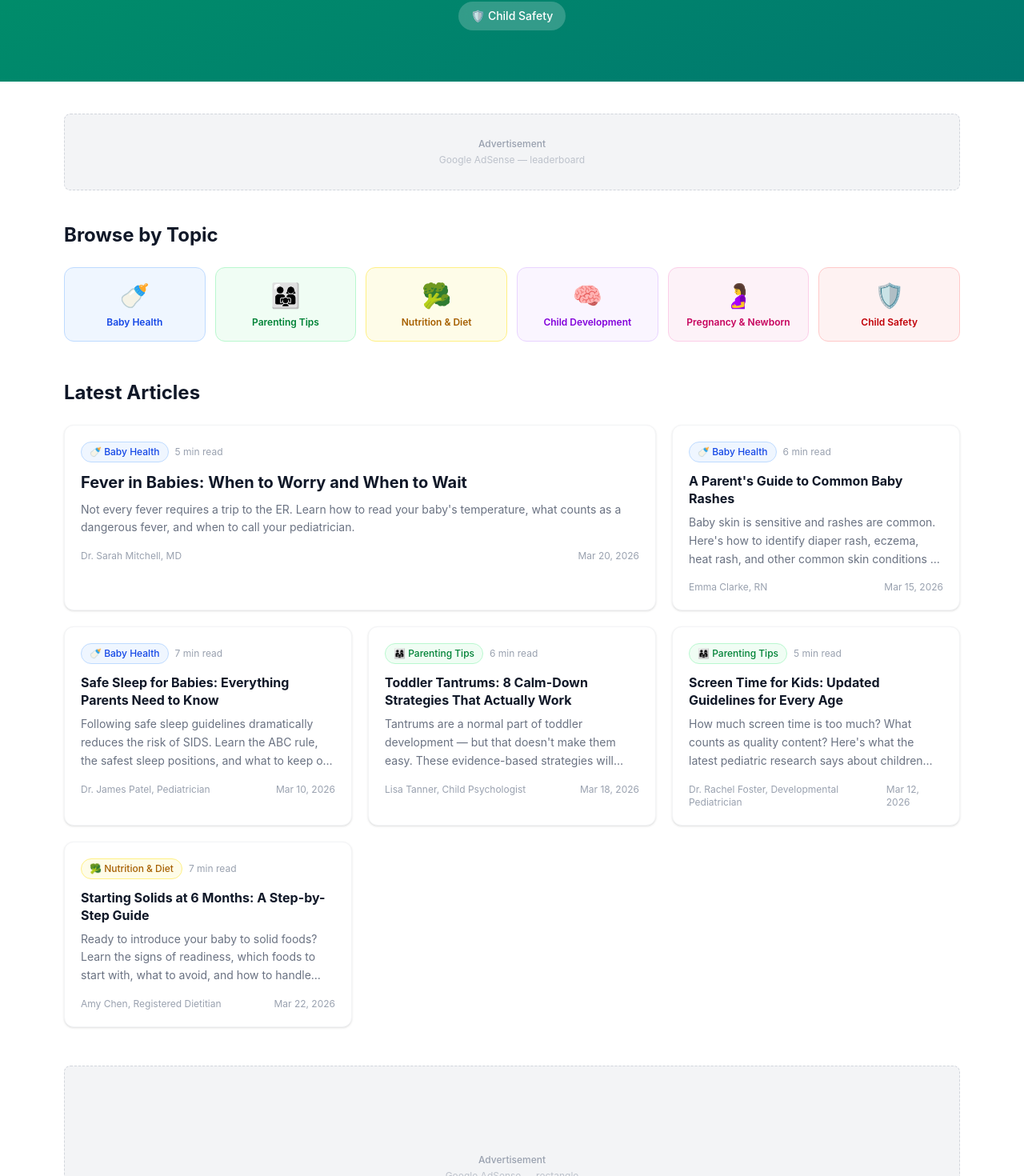
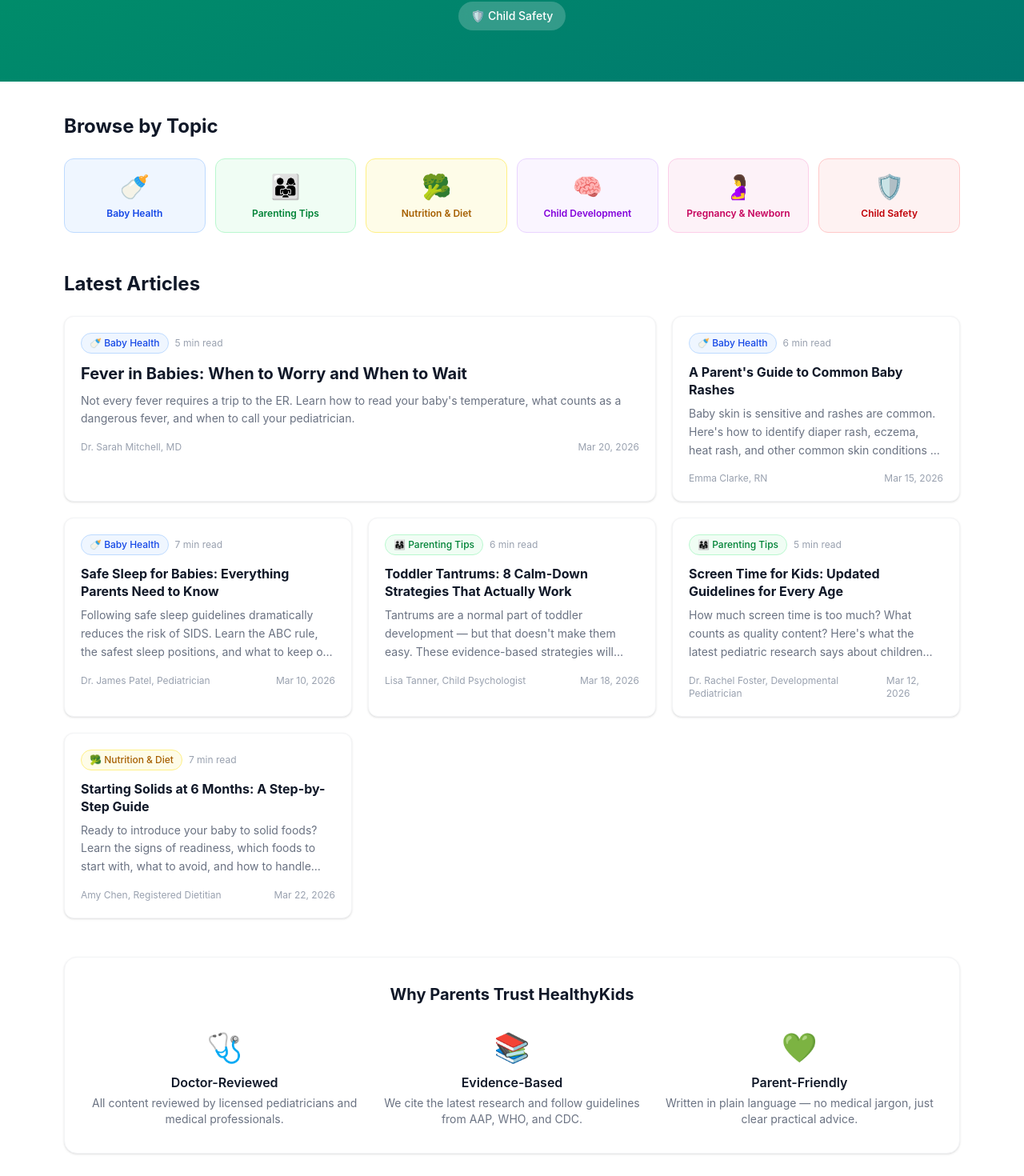
Before and after one commit to zewest-ming/talk, a Next.js app in the folder healthkids/: page / in a window 1280 px wide. Shown: the part 402-1872 px from the top of the page at 80% size. Built offline with nearby package versions, Linux system fonts and the light colour scheme.

Commit message:
Remove AdBanner placeholders, rely on Google auto ads

```diff
--- a/healthkids/app/article/[slug]/page.tsx
+++ b/healthkids/app/article/[slug]/page.tsx
@@ -2,7 +2,6 @@ import { notFound } from "next/navigation";
 import type { Metadata } from "next";
 import Link from "next/link";
 import { articles, getArticle, getCategoryBySlug, getArticlesByCategory } from "@/lib/data";
-import AdBanner from "@/components/AdBanner";
 import ArticleCard from "@/components/ArticleCard";
 
 type Props = {
@@ -75,9 +74,6 @@ export default async function ArticlePage({ params }: Props) {
             <span>{article.readTime}</span>
           </div>
 
-          {/* In-article Ad */}
-          <AdBanner size="rectangle" className="mb-8" />
-
           {/* Article Body */}
           <div
             className="prose prose-lg max-w-none prose-headings:text-gray-900 prose-headings:font-bold prose-h2:text-2xl prose-h2:mt-8 prose-h2:mb-3 prose-h3:text-xl prose-h3:mt-6 prose-h3:mb-2 prose-p:text-gray-700 prose-p:leading-relaxed prose-li:text-gray-700 prose-ul:my-3 prose-ol:my-3 prose-strong:text-gray-900"
@@ -106,8 +102,6 @@ export default async function ArticlePage({ params }: Props) {
 
         {/* Sidebar */}
         <aside className="lg:w-72 space-y-6 flex-shrink-0">
-          <AdBanner size="sidebar" />
-
           {related.length > 0 && (
             <div>
               <h3 className="font-semibold text-gray-900 mb-4">Related Articles</h3>
--- a/healthkids/app/category/[slug]/page.tsx
+++ b/healthkids/app/category/[slug]/page.tsx
@@ -2,7 +2,6 @@ import { notFound } from "next/navigation";
 import type { Metadata } from "next";
 import { categories, getCategoryBySlug, getArticlesByCategory } from "@/lib/data";
 import ArticleCard from "@/components/ArticleCard";
-import AdBanner from "@/components/AdBanner";
 import Link from "next/link";
 
 type Props = {
@@ -65,7 +64,6 @@ export default async function CategoryPage({ params }: Props) {
 
         {/* Sidebar */}
         <aside className="lg:w-72 space-y-6">
-          <AdBanner size="sidebar" />
           <div className="bg-white rounded-xl border border-gray-100 shadow-sm p-5">
             <h3 className="font-semibold text-gray-900 mb-4">Other Topics</h3>
             <ul className="space-y-2">
--- a/healthkids/app/page.tsx
+++ b/healthkids/app/page.tsx
@@ -1,7 +1,6 @@
 import Link from "next/link";
 import { categories, getFeaturedArticles } from "@/lib/data";
 import ArticleCard from "@/components/ArticleCard";
-import AdBanner from "@/components/AdBanner";
 
 export default function Home() {
   const featured = getFeaturedArticles(6);
@@ -33,9 +32,6 @@ export default function Home() {
       </section>
 
       <div className="max-w-6xl mx-auto px-4 py-10">
-        {/* Top Ad */}
-        <AdBanner size="leaderboard" className="mb-10" />
-
         {/* Categories Grid */}
         <section className="mb-12">
           <h2 className="text-2xl font-bold text-gray-900 mb-6">Browse by Topic</h2>
@@ -63,9 +59,6 @@ export default function Home() {
           </div>
         </section>
 
-        {/* Mid Ad */}
-        <AdBanner size="rectangle" className="mb-12" />
-
         {/* Trust Signals */}
         <section className="bg-white rounded-2xl border border-gray-100 shadow-sm p-8 mb-10">
           <h2 className="text-xl font-bold text-gray-900 text-center mb-8">Why Parents Trust HealthyKids</h2>
```
